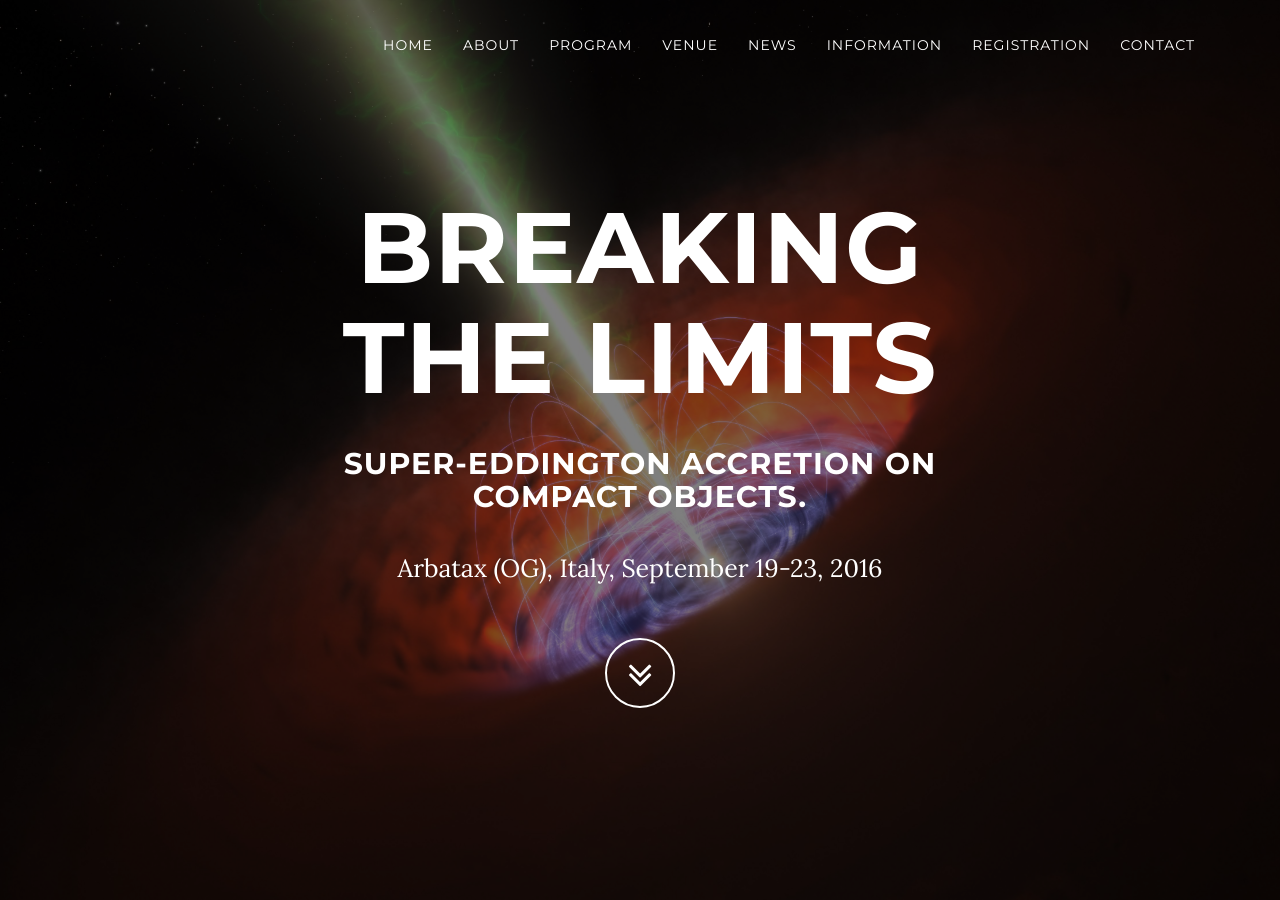
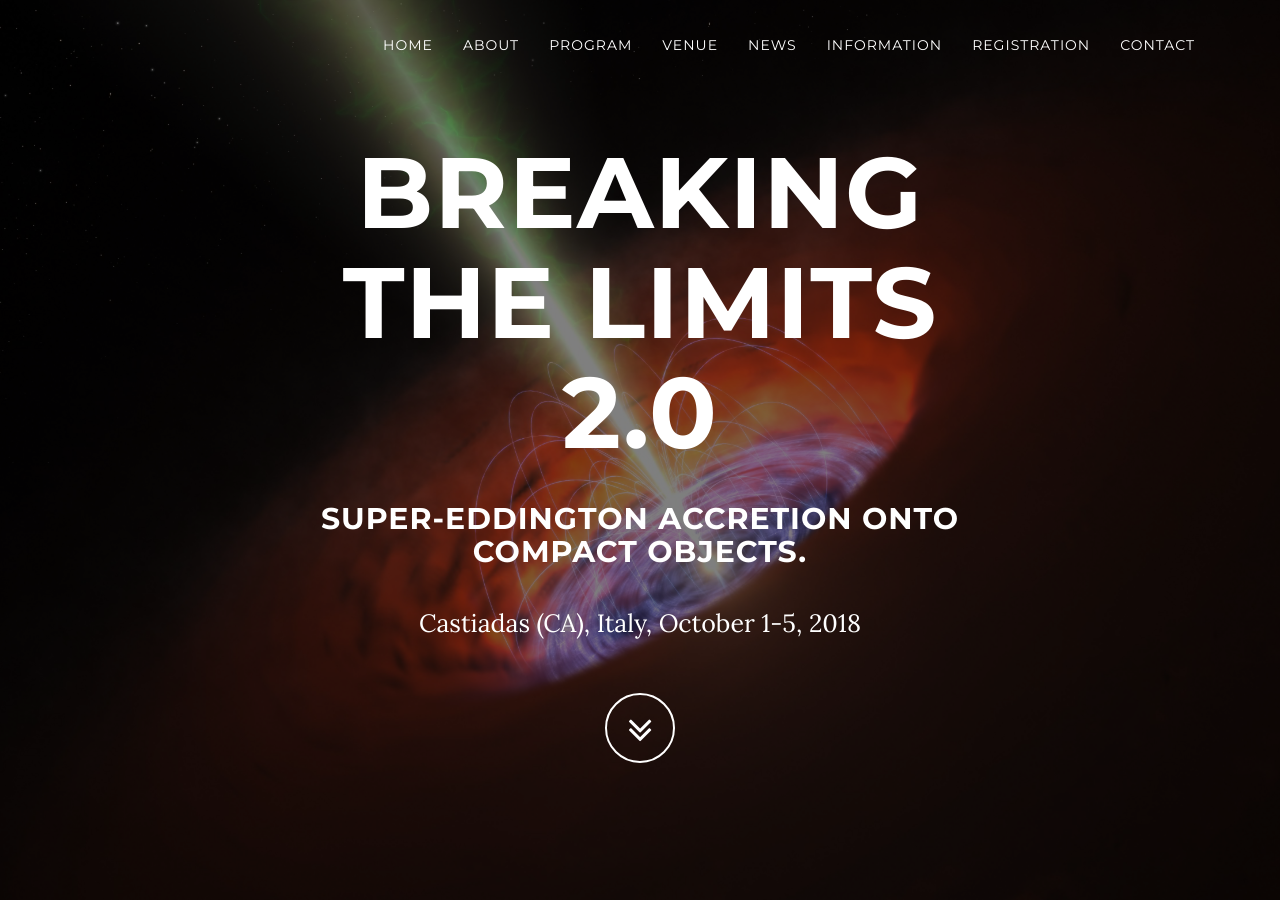
Before and after one commit to breakingthelimits/supereddington2018, a Jekyll site: the page built from index.html, in a window 1280 px wide and 900 px high. Built offline with Jekyll 4.4.1, drawn with Linux system fonts in a browser that asks for light colours.

Commit message:
Update header.html

```diff
--- a/_includes/header.html
+++ b/_includes/header.html
@@ -4,9 +4,9 @@
             <div class="container">
                 <div class="row">
                     <div class="col-md-8 col-md-offset-2" >
-                        <h1 class="brand-heading">Breaking the limits</h1>
-                        <h2 >Super-Eddington accretion on compact objects.</h2>
-                        <p class="intro-text">Arbatax (OG), Italy, September 19-23, 2016</p>
+                        <h1 class="brand-heading">Breaking the limits 2.0</h1>
+                        <h2 >Super-Eddington accretion onto compact objects.</h2>
+                        <p class="intro-text">Castiadas (CA), Italy, October 1-5, 2018</p>
                         <a href="#about" class="btn btn-circle page-scroll">
                             <i class="fa fa-angle-double-down animated"></i>
                         </a>
```
